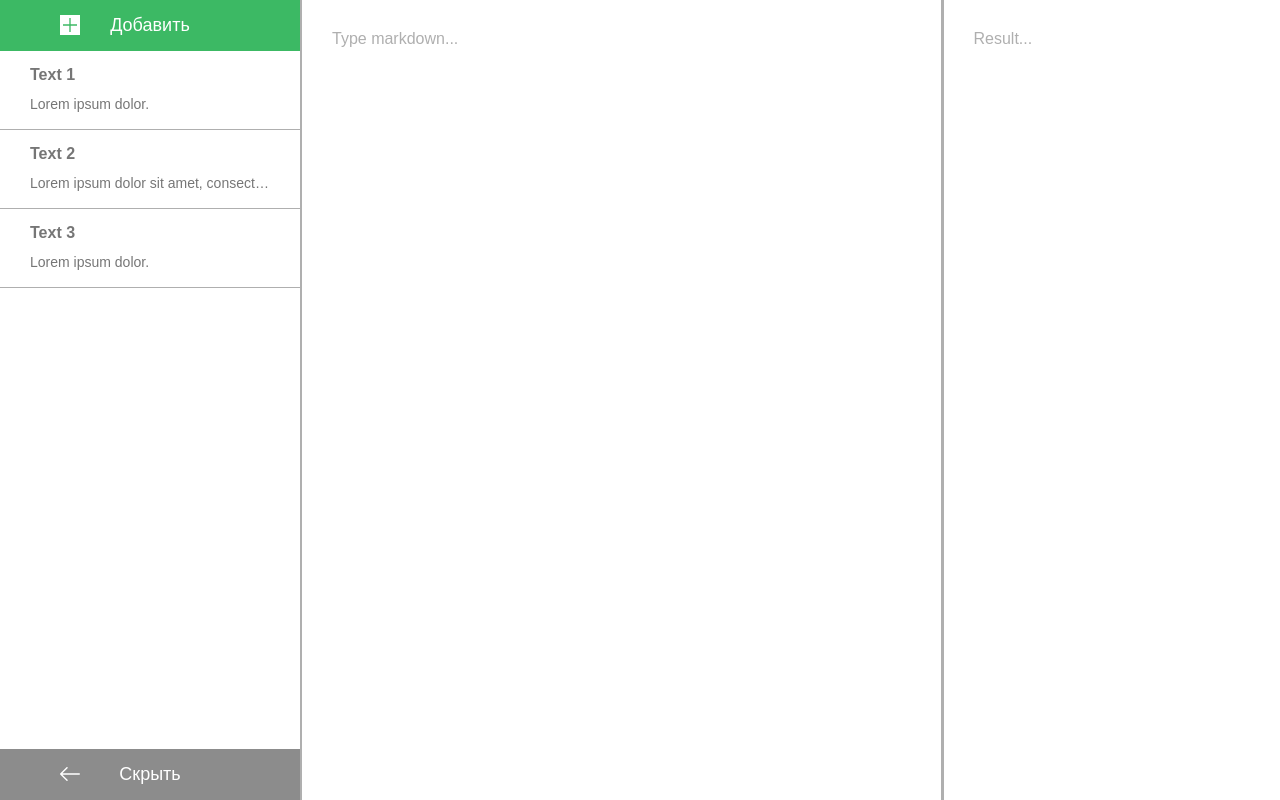
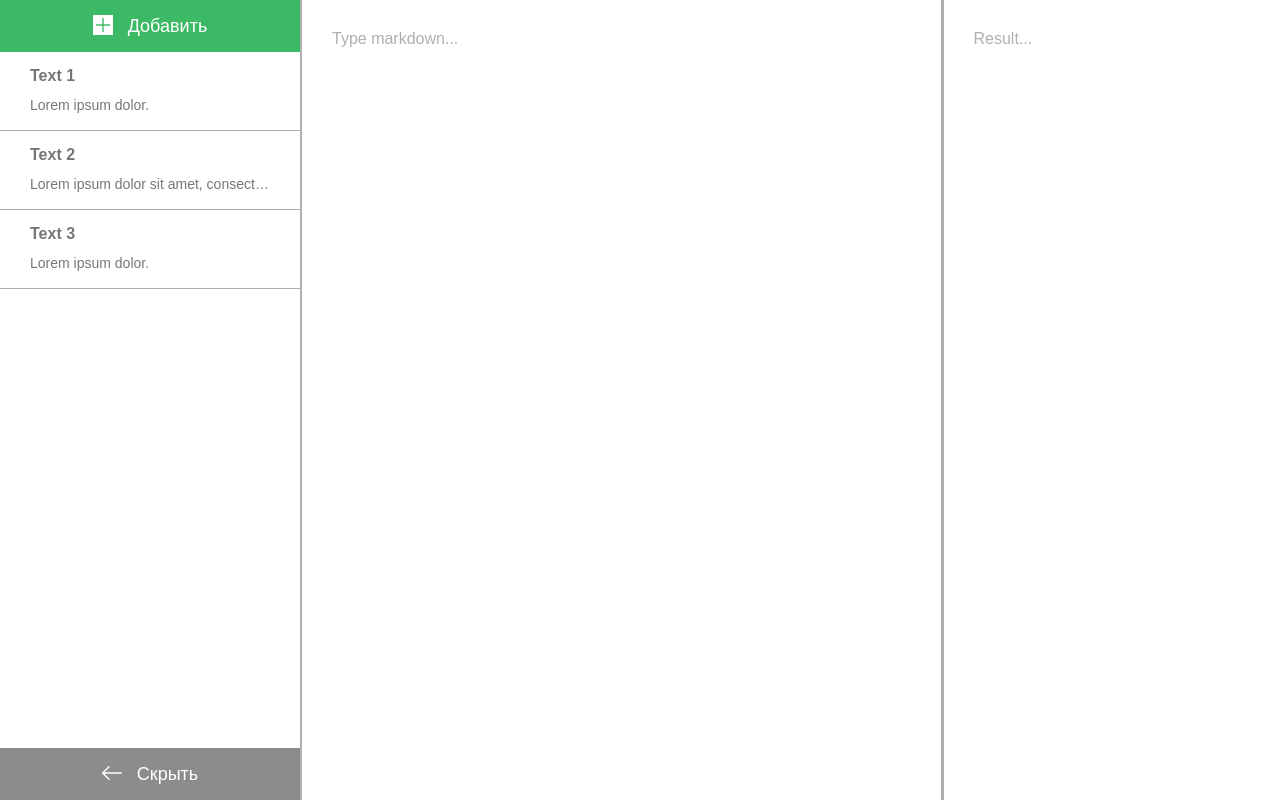
Before and after one commit to KosmoPirat/TextDesign, a plain HTML site: page index.html in a window 1280 px wide. Shown: the top 800 px of the page. Drawn offline with Linux system fonts and the light colour scheme.

Commit message:
corrected errors

```diff
--- a/css/style.css
+++ b/css/style.css
@@ -31,23 +31,23 @@
     cursor: pointer;
 }
 
-.button_add-item {
+.button_plus {
     position: relative;
     background-color: #3bc36f;
 }
 
-.button_add-item:after {
+.button_plus:before {
     content: "";
-    position: absolute;
-    display: block;
-    top: 30%;
-    left: 20%;
+    display: inline-block;
+    padding-right: 15px;
+    margin-bottom: -3px;
     background-image: url(../images/add.svg);
+    background-repeat: no-repeat;
     width: 20px;
     height: 20px;
 }
 
-.button_add-item:hover{
+.button_plus:hover{
     background-color: #3cb964;
     transition: 0.3s;
 }
@@ -66,7 +66,7 @@
     color: #767676;
 }
 
-.list__close-icon {
+.list__close {
     position: absolute;
     display: block;
     top: 10px;
@@ -77,7 +77,7 @@
     height: 10px;
 }
 
-.list__item:hover .list__close-icon {
+.list__item:hover .list__close {
     opacity: 1;
     transition: 0.3s;
 }
@@ -99,23 +99,23 @@
     align-items: flex-end;
 }
 
-.button_hide-sidebar {
+.button_back {
     position: relative;
     background-color: #8c8c8c;
 }
 
-.button_hide-sidebar:hover{
+.button_back:hover{
     background-color: #828282;
     transition: 0.3s;
 }
 
-.button_hide-sidebar:after {
+.button_back:before {
     content: "";
-    position: absolute;
-    display: block;
-    top: 30%;
-    left: 20%;
+    display: inline-block;
+    padding-right: 15px;
+    margin-bottom: -3px;
     background-image: url(../images/back.svg);
+    background-repeat: no-repeat;
     width: 20px;
     height: 20px;
 }
--- a/index.html
+++ b/index.html
@@ -8,30 +8,30 @@
 </head>
 <body>
 <section class="sidebar">
-    <div class="content">
+    <div class="sidebar__content">
         <header class="sidebar__header">
-            <button class="button button_add-item">Добавить</button>
+            <button class="button button_plus">Добавить</button>
         </header>
-        <ul class="list">
+        <ul class="sidebar__list list">
             <li class="list__item">
-                <div class="list__close-icon"></div>
+                <div class="list__close"></div>
                 <h4 class="list__head">Text 1</h4>
                 <p class="list__text">Lorem ipsum dolor.</p>
             </li>
             <li class="list__item">
-                <div class="list__close-icon"></div>
+                <div class="list__close"></div>
                 <h4 class="list__head">Text 2</h4>
                 <p class="list__text">Lorem ipsum dolor sit amet, consectetur adipisicing elit. Ad, ullam!</p>
             </li>
             <li class="list__item">
-                <div class="list__close-icon"></div>
+                <div class="list__close"></div>
                 <h4 class="list__head">Text 3</h4>
                 <p class="list__text">Lorem ipsum dolor.</p>
             </li>
         </ul>
     </div>
     <footer class="sidebar__footer">
-        <button class="button button_hide-sidebar">Скрыть</button>
+        <button class="button button_back">Скрыть</button>
     </footer>
 </section>
 <div class="text">
```
